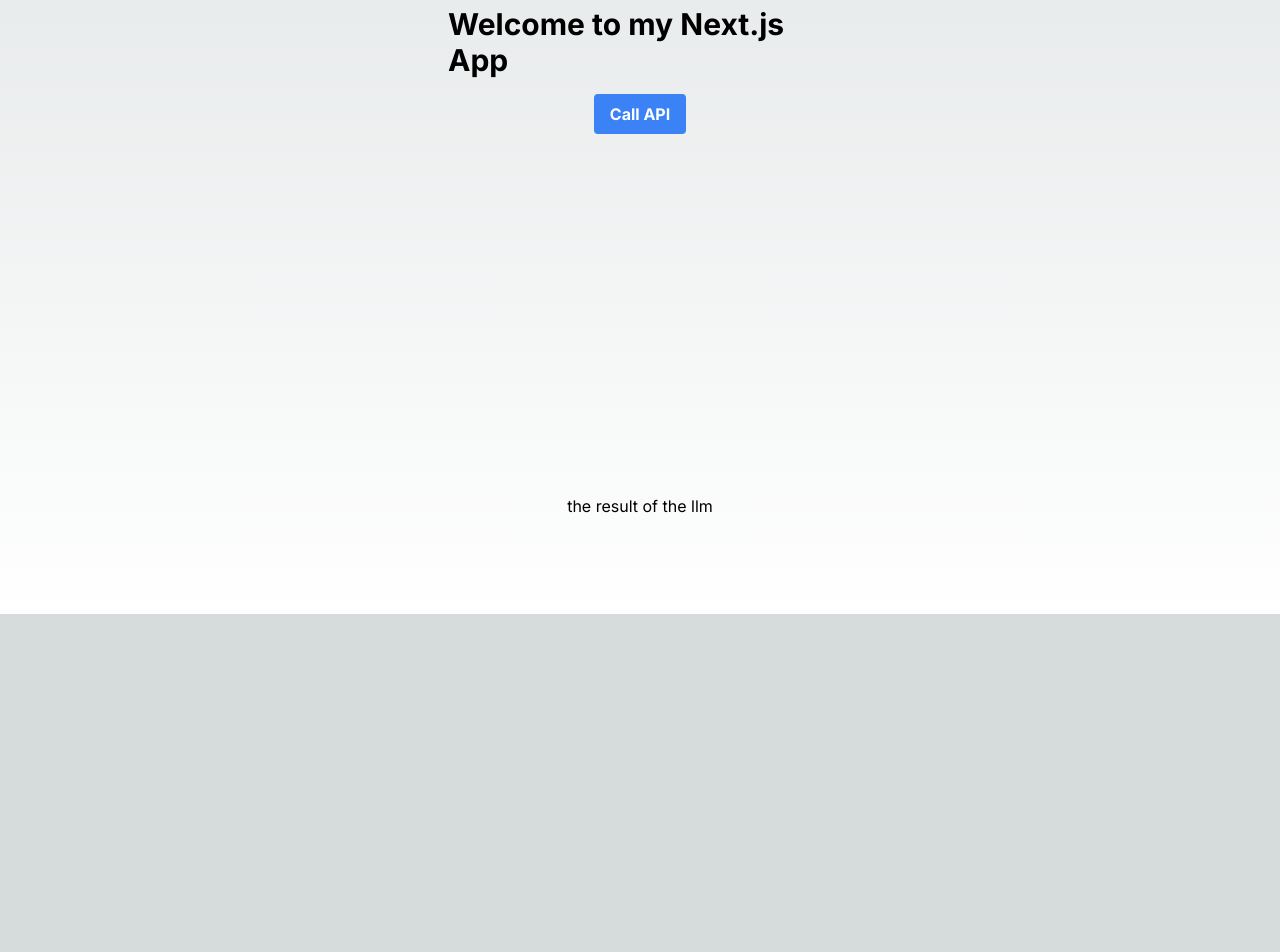
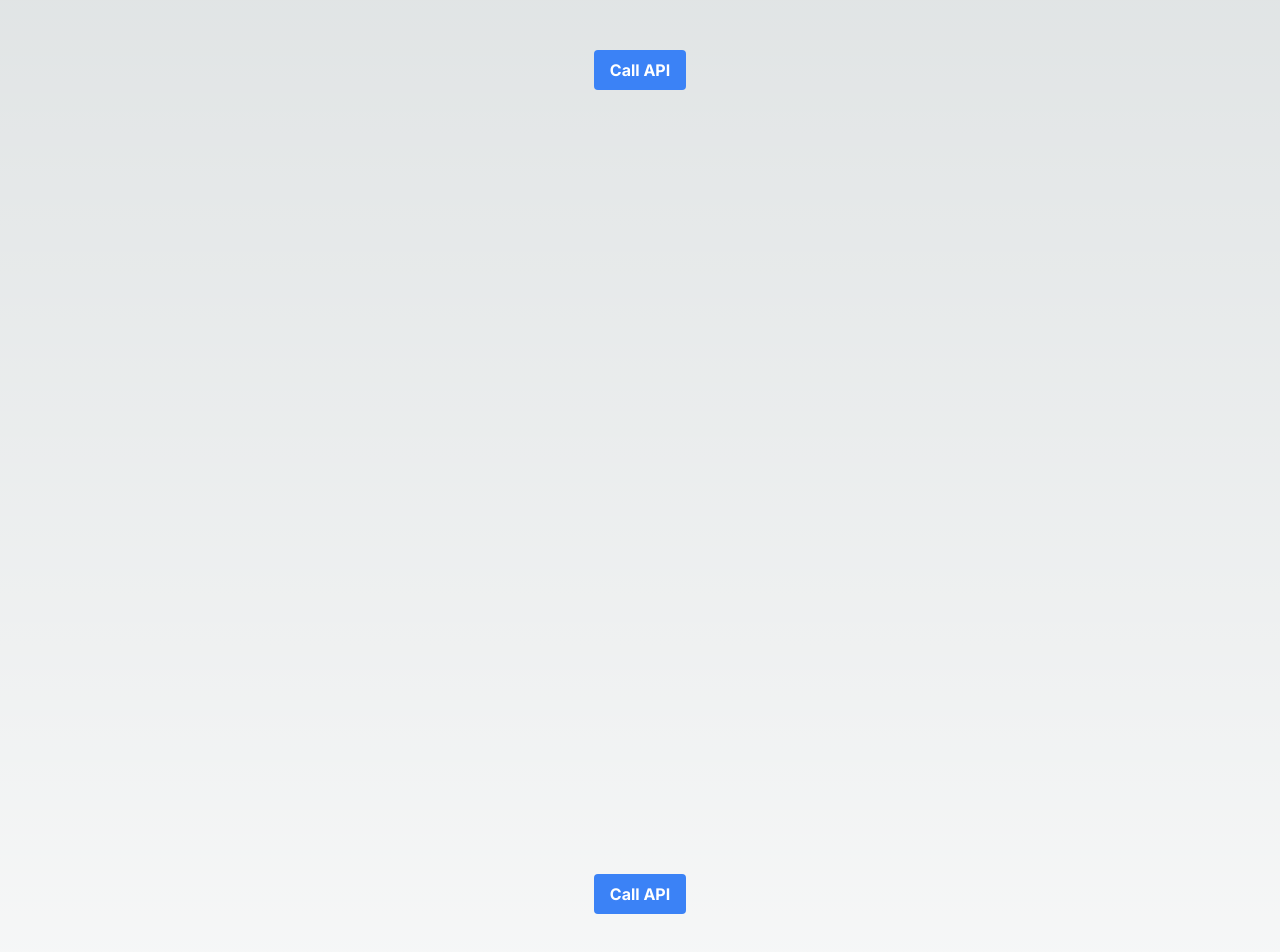
Before and after one commit to emily-yu/jetai-llmhaikuvalidator, a Next.js app: page / in a window 1280 px wide. Shown: the part 516-1468 px from the top of the page. Before the commit the page ends 1130 px from the top, so only its background shows below. Built offline with nearby package versions, Linux system fonts and the light colour scheme.

Commit message:
api input from textarea

```diff
--- a/package.json
+++ b/package.json
@@ -12,9 +12,9 @@
     "@langchain/openai": "^0.0.12",
     "@prisma/client": "^5.8.1",
     "langchain": "^0.1.5",
-    "next": "14.1.0",
-    "react": "^18",
-    "react-dom": "^18",
+    "next": "^14.1.0",
+    "react": "^18.2.0",
+    "react-dom": "^18.2.0",
     "sqlite3": "^5.1.7"
   },
   "devDependencies": {
--- a/pages/api/llm.tsx
+++ b/pages/api/llm.tsx
@@ -5,34 +5,25 @@
 import { NextApiRequest, NextApiResponse } from 'next';
 
 export default async function handler(req: NextApiRequest, res: NextApiResponse) {
+    const { input } = req.query;
     const model = new OpenAI({ temperature: 0 });
     // todo: is the input a haiku?
     // todo: create a random haiku
-    const prompt = PromptTemplate.fromTemplate("what is a haiku?");
+    const prompt = PromptTemplate.fromTemplate(input as string);
     const chain = new LLMChain({ llm: model, prompt });
-    // const getResult = () => {
     const test = await chain.call({})
-    console.log("hi")
     console.log("Result from LLM:" + JSON.stringify(test));
 
     // adding a row in db
     const prisma = new PrismaClient();
     prisma.user.create({
-    data: {
-    email: "alice3@prisma.io" + Math.random()
-    }})
+        data: {
+        email: "alice3@prisma.io" + Math.random()
+        }})
 
     console.log(test["text"])
 
-    async function fetchData() {
-        // Simulating an asynchronous operation (e.g., fetching data from a database)
-        return new Promise(resolve => {
-          setTimeout(() => {
-            resolve('Some data');
-          }, 1000);
-        });
-      }
-  res.status(200).json({ message: test["text"]})
+    res.status(200).json({ message: test["text"]})
 
 }
 
--- a/src/app/LLMComponent.tsx
+++ /dev/null
@@ -1,27 +0,0 @@
-import Image from "next/image";
-import { LLMChain } from "langchain/chains";
-import { OpenAI } from "@langchain/openai";
-import { PromptTemplate } from "@langchain/core/prompts";
-import { PrismaClient } from '@prisma/client'
-import type { User } from '@prisma/client'
-// import { useState } from 'react';
-
-
-export default function LLMComponent({
-  message,
-}: {
-  message: string;
-  // children: React.ReactNode;
-}) {
-    // const [students, setStudents] = useState("");
-    // useEffect(() => {
-    //   if (typeof window !== 'undefined' && 'ethereum' in window) {
-    //     setStudents(true);
-    //   }
-    // }, []);
-
-
-    return (
-        <p>{message}</p>
-    );
-}
--- a/src/app/page.tsx
+++ b/src/app/page.tsx
@@ -1,5 +1,5 @@
-import LLMComponent from "./LLMComponent"
-import Button from "./Button"
+'use client'
+
 import Image from "next/image";
 import { LLMChain } from "langchain/chains";
 import { OpenAI } from "@langchain/openai";
@@ -8,6 +8,18 @@
 import type { User } from '@prisma/client'
 
 export default function Home() {
+  const [inputValue, setInputValue] = useState<string>('');
+  const [result, setResult] = useState<string | null>(null);
+  const handleApiCall = async () => {
+      try {
+        const response = await fetch(`/api/llm?input=${encodeURIComponent(inputValue)}`);
+        const data = await response.json();
+        setResult(data.message);
+      } catch (error) {
+        console.error('Error calling API:', error);
+        setResult('Error calling API');
+      }
+    };
   return (
     <main className="flex min-h-screen flex-col items-center justify-between p-24">
 
@@ -15,8 +27,17 @@
       <div className="md:flex md:items-center mb-6">
         <form className="max-w-sm mx-auto">
             <label className="block mb-2 text-sm font-medium text-gray-900 dark:text-white">Your message</label>
-            <textarea id="message" className="block p-2.5 w-full text-sm text-gray-900 bg-gray-50 rounded-lg border border-gray-300 focus:ring-blue-500 focus:border-blue-500 dark:bg-gray-700 dark:border-gray-600 dark:placeholder-gray-400 dark:text-white dark:focus:ring-blue-500 dark:focus:border-blue-500" placeholder="Leave a comment..."></textarea>
-            <Button></Button>
+            <textarea id="message" value={inputValue}
+        onChange={(e) => setInputValue(e.target.value)} className="block p-2.5 w-full text-sm text-gray-900 bg-gray-50 rounded-lg border border-gray-300 focus:ring-blue-500 focus:border-blue-500 dark:bg-gray-700 dark:border-gray-600 dark:placeholder-gray-400 dark:text-white dark:focus:ring-blue-500 dark:focus:border-blue-500" placeholder="Leave a comment..."></textarea>
+
+<div className="flex flex-col items-center justify-center min-h-screen">
+            <button
+              className="bg-blue-500 hover:bg-blue-700 text-white font-bold py-2 px-4 rounded"
+              onClick={handleApiCall}
+            >Call API
+            </button>
+            {result && <p>{result}</p>}
+        </div>
 
             {/* todo validate input haiku */}
             {/* todo hide and unhide these */}
@@ -24,10 +45,33 @@
             <p className="hidden mt-2 text-sm text-green-600 dark:text-green-500"><span className="font-medium">Alright!</span> Username available!</p>
         </form>
       </div>
-
-      <p>the result of the llm</p>
-      {/* {getResult()} */}
-      {/* <LLMComponent message={JSON.stringify(getResult())}></LLMComponent> */}
+      <Button/>
     </main>
   );
 }
+
+import { useState } from 'react';
+export function Button() {
+    const [inputValue, setInputValue] = useState<string>('');
+    const [result, setResult] = useState<string | null>(null);
+    const handleApiCall = async () => {
+        try {
+          const response = await fetch(`/api/llm?input=${encodeURIComponent(inputValue)}`);
+          const data = await response.json();
+          setResult(data.message);
+        } catch (error) {
+          console.error('Error calling API:', error);
+          setResult('Error calling API');
+        }
+      };
+    return (
+        <div className="flex flex-col items-center justify-center min-h-screen">
+            <button
+              className="bg-blue-500 hover:bg-blue-700 text-white font-bold py-2 px-4 rounded"
+              onClick={handleApiCall}
+            >Call API
+            </button>
+            {result && <p>{result}</p>}
+        </div>
+      )
+}
```
Also changed, not shown: 1 other file (tests, documents, lock files or other folders).
